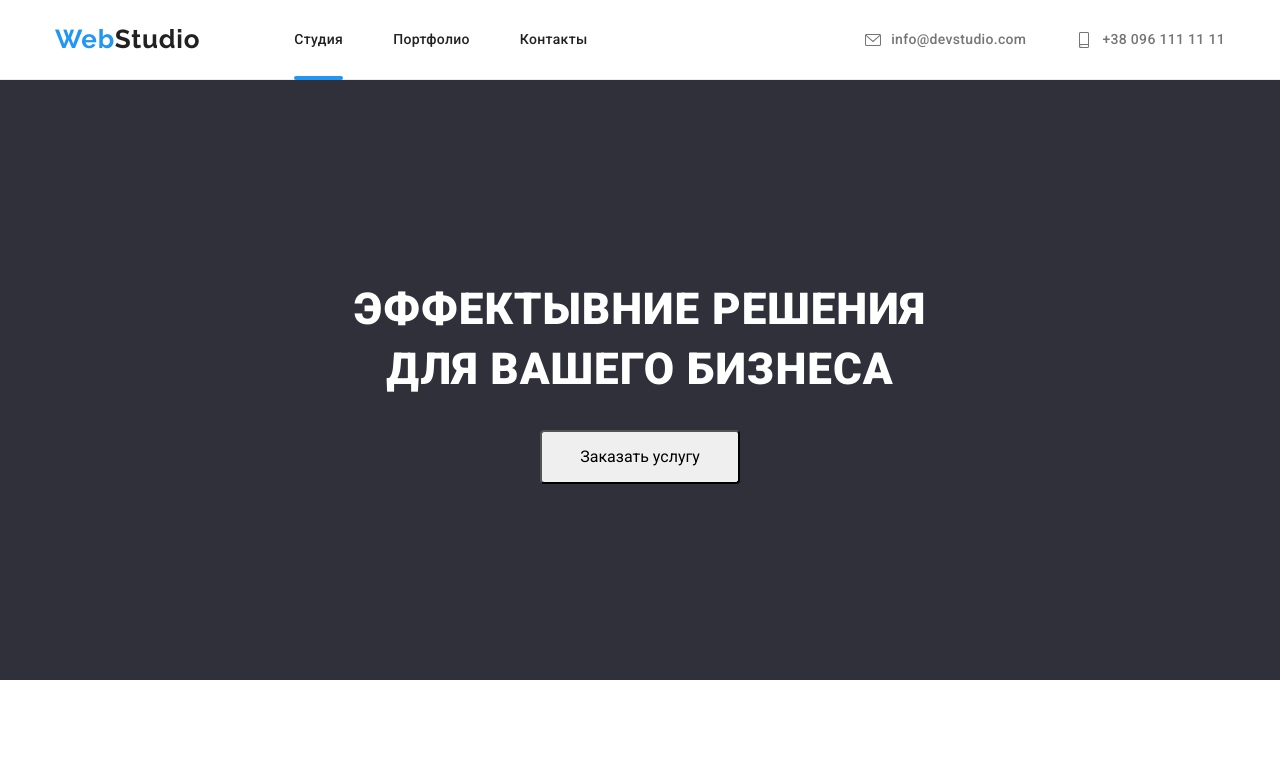
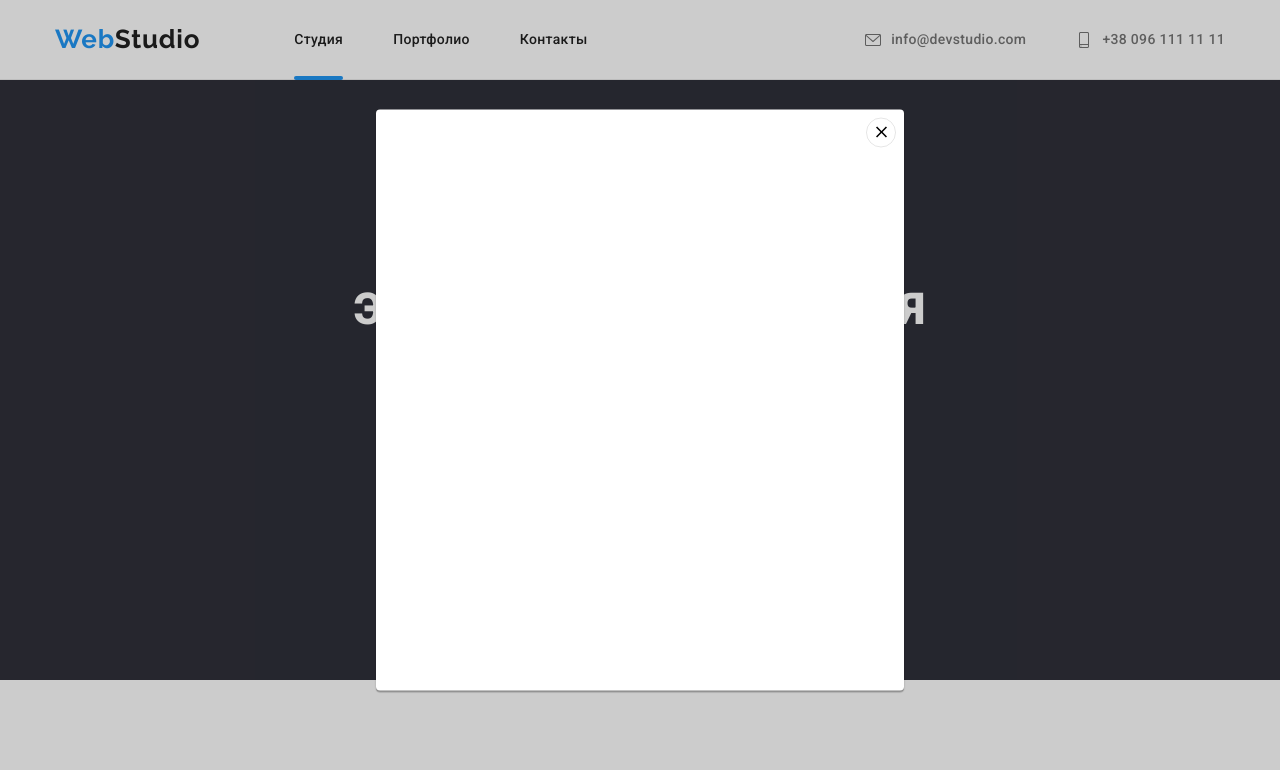
Before and after one commit to KViktorK/goit-markup-hw-05, a plain HTML site: page index.html in a window 1280 px wide. Both pictures are taken after a click on the button "Заказать услугу". Shown: the top 770 px of the page. Drawn offline with nearby package versions, Linux system fonts and the light colour scheme.

Commit message:
Update style.css

```diff
--- a/css/style.css
+++ b/css/style.css
@@ -30,6 +30,7 @@ html {
   --white-color: #ffffff;
   --footer-background: #2f303a;
   --footer-link-color: rgba(255, 255, 255, 0.6);
+  --animation-time: color 250ms cubic-bezier(0.4, 0, 0.2, 1);
   /* index.html */
   --team-background: #f5f4fa;
   --hero-background: #2f303a;
@@ -81,12 +82,9 @@ ul {
 }
 .portfolio-visited .link::before {
   content: "";
-  display: block;
 
   position: absolute;
   bottom: 0;
-  right: 0;
-  left: 0;
   border-bottom: 4px solid var(--accent-color);
   border-radius: 2px;
 
@@ -102,12 +100,10 @@ ul {
 }
 .index-visited .link::before {
   content: "";
-  display: block;
 
   position: absolute;
   bottom: 0;
-  right: 0;
-  left: 0;
+
   border-bottom: 4px solid var(--accent-color);
   border-radius: 2px;
 
@@ -136,6 +132,9 @@ header {
 }
 .sait-nav {
   display: flex;
+}
+.sait-nav .link {
+  transition: var(--animation-time);
 }
 .sait-nav .item + .item {
   margin-left: 50px;
@@ -174,7 +173,9 @@ header {
   font-size: 14px;
   line-height: 1.14;
 }
-
+.link-header .link {
+  transition: var(--animation-time);
+}
 .link-header .link:hover,
 .link-header .link:focus {
   color: var(--accent-color);
@@ -253,6 +254,7 @@ header {
   border-radius: 50%;
   width: 44px;
   height: 44px;
+  transition: background-color 250ms linear;
 }
 .footer-social-link:hover,
 .footer-social-link:focus {
@@ -266,6 +268,7 @@ header {
 }
 .social-list-icon {
   fill: currentColor;
+  transition: fill 250ms linear;
 }
 /* CONTAINER */
 .container {
@@ -309,16 +312,16 @@ header {
   margin-bottom: 30px;
 }
 
-.hero .link {
-  color: var(--white-color);
-  background-color: var(--accent-color);
-}
 .hero-btn {
   display: inline-block;
-  padding: 16px 32px;
+  padding: 16px 30px;
   border-radius: 4px;
   text-align: center;
   min-width: 200px;
+  border-color: #94a39400;
+  color: var(--white-color);
+  background-color: var(--accent-color);
+  box-shadow: 0px 4px 4px rgba(0, 0, 0, 0.15);
 }
 /* Section */
 .section {
@@ -450,6 +453,8 @@ header {
   height: 20px;
   width: 20px;
   fill: currentColor;
+
+  transition: fill 250ms linear;
 }
 
 .social-list-item-link:hover,
@@ -465,6 +470,8 @@ header {
   border-radius: 50%;
   width: 44px;
   height: 44px;
+
+  transition: background-color 250ms linear;
 }
 .social-list {
   display: flex;
@@ -500,7 +507,10 @@ header {
   color: var(--accent-color);
   border: 1px solid var(--accent-color);
 }
-
+.customers-link {
+  transition: border-color 250ms linear;
+  transition: color 250ms linear;
+}
 .customers-icon {
   fill: currentColor;
 }
@@ -525,6 +535,7 @@ Filter-фыльтри*/
   font-weight: 500;
   font-size: 16px;
   line-height: 1.6;
+  transition: background-color 250ms linear;
 }
 .filter .link:hover,
 .filter .link:focus {
@@ -532,6 +543,7 @@ Filter-фыльтри*/
   background-color: var(--accent-color);
   box-shadow: 0px 3px 1px rgba(0, 0, 0, 0.1), 0px 1px 2px rgba(0, 0, 0, 0.08),
     0px 2px 2px rgba(0, 0, 0, 0.12);
+  /* transition: color 250ms linear; */
 }
 .filter-btn {
   display: inline-block;
@@ -618,7 +630,8 @@ Filter-фыльтри*/
   position: relative;
   overflow: hidden;
 }
-.project-img-link:hover .overlay {
+.project-img-link:hover .overlay,
+.project-img-link:focus .overlay {
   transform: translateY(0);
 }
 .overlay-text {
@@ -631,3 +644,60 @@ Filter-фыльтри*/
 
   letter-spacing: 0.03em;
 }
+
+/* =========modal========== */
+.backdrop {
+  position: fixed;
+  left: 0;
+  top: 0;
+  width: 100%;
+  height: 100%;
+  background: rgba(0, 0, 0, 0.2);
+  transition: all 250ms linear;
+}
+
+.modal {
+  position: relative;
+  width: 528px;
+  height: 581px;
+  top: 50%;
+  left: 50%;
+  transform: translate(-50%, -50%);
+  transition: transform 250ms;
+  background: #ffffff;
+
+  box-shadow: 0px 1px 3px rgba(0, 0, 0, 0.12), 0px 1px 1px rgba(0, 0, 0, 0.14),
+    0px 2px 1px rgba(0, 0, 0, 0.2);
+  border-radius: 4px;
+}
+.backdrop.is-hidden .modal {
+  transform: scale(0.2);
+}
+
+.close-btn {
+  position: absolute;
+  display: flex;
+  justify-content: center;
+  align-items: center;
+  padding: 0;
+
+  top: 8px;
+  right: 8px;
+
+  width: 30px;
+  height: 30px;
+
+  cursor: pointer;
+  border: 1px solid rgba(0, 0, 0, 0.1);
+  border-radius: 50%;
+  background-color: rgba(0, 0, 0, 0);
+}
+.svg-close {
+  height: 18px;
+  width: 18px;
+}
+.is-hidden {
+  opacity: 0;
+  visibility: hidden;
+  pointer-events: none;
+}
```
